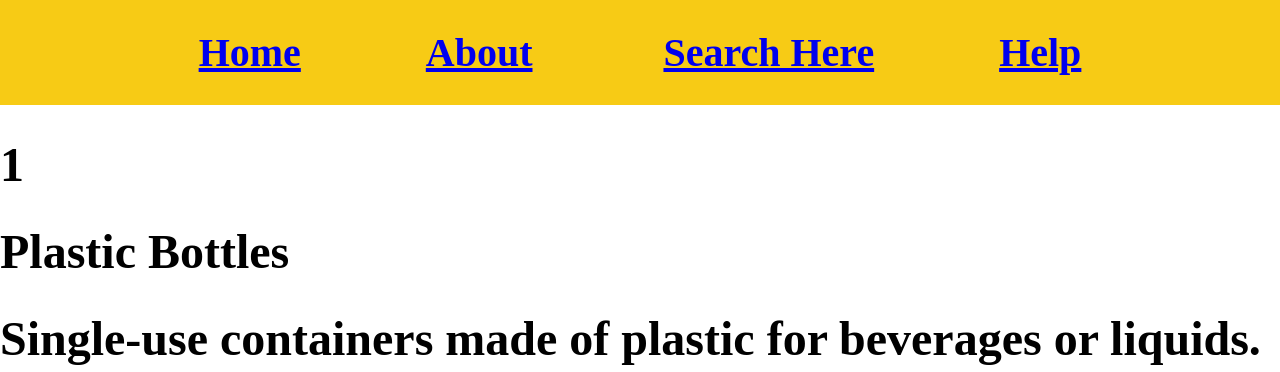
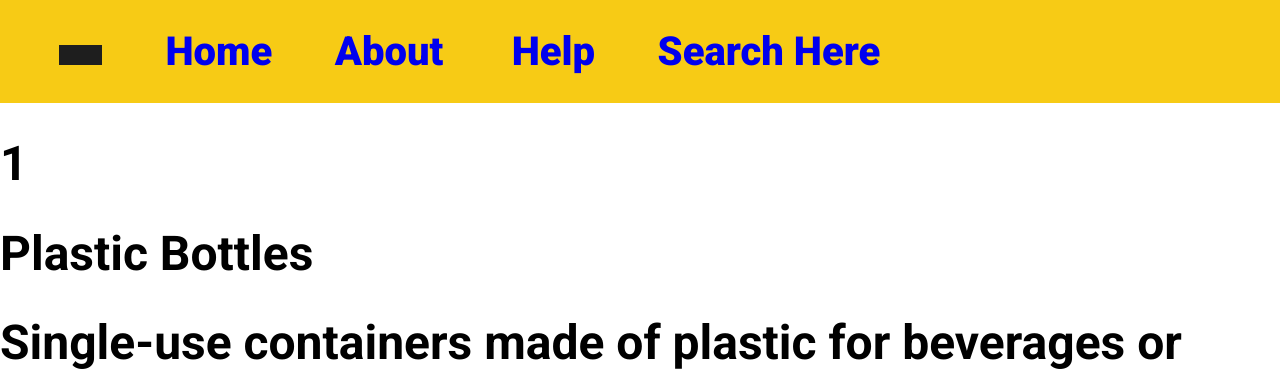
Before and after one commit to jackmenty/2024_project, a Flask app: page /item/1 in a window 1280 px wide. Shown: the top 372 px of the page. Run offline with Flask 3, Linux system fonts and the light colour scheme; data comes from the database, SQL or seed files in the repository.

Commit message:
added font

```diff
--- a/Routes.py
+++ b/Routes.py
@@ -4,52 +4,39 @@ import sqlite3
 app = Flask(__name__)
 
 
-@app.route('/')
+@app.route('/') #Route to the homepage
 def homepage():
-    conn = sqlite3.connect("Webdatabase.db")
-    cur = conn.cursor()
-    cur.execute("SELECT bins FROM Trash")
-    bins = cur.fetchone()
-    color = "#246eff"
-    if bins == 1:
-        color = "#246eff"
-    if bins == 2 or bins == 6:
-        color = "#ff495c"
-    if bins == 3 or bins == 5 or bins == 7 or bins == 8:
-        color = "#f7cb15"
-    if bins == 4:
-        color = "#3ddc97"
-    return render_template('home.html', bins=bins, color=color)
+    color = "#246eff" #this variable defines the navigation bar color, this will appear in most pages
+    return render_template('home.html', color=color)
 
-@app.route('/about')
+@app.route('/about') #Route to the about page
 def aboutpage():
     color = "#246eff"
     return render_template('about.html', color=color)
 
-@app.route('/help')
+@app.route('/help') #Route to the help page
 def helppage():
     color = "#246eff"
     return render_template('help.html', color=color)
 
-@app.route('/item/<int:id>')
+@app.route('/item/<int:id>') #Route to a page about an item
 def item(id):
     conn = sqlite3.connect("Webdatabase.db")
     cur = conn.cursor()
-    cur.execute("SELECT * FROM Trash WHERE id=?", (id,))
+    cur.execute("SELECT * FROM Trash WHERE id=?", (id,))  #Selects all information of a row where the ID equals to the page ID
     trash = cur.fetchone()
     idp = id+1
     idm = id-1
-    if id == 10:
+    if id == 10: #Limits the user for going past the page beyond the number of items
         id = 10
         idp = id
-    if id == 1:
+    if id == 1: #Limits the user for going past the page beyond the number of items
         id = 1
         idm = id
     cur = conn.cursor()
     cur.execute("SELECT bins FROM Trash WHERE id=?", (id,))
     bins = cur.fetchone()
     color = "#246eff"
-    print(bins)
     if bins == (1,):
         color = "#246eff"
     if bins == (2,) or bins == (6,):
--- a/static/style.css
+++ b/static/style.css
@@ -7,29 +7,32 @@ nav {
 /* by using "nav ul" instead of just "ul", only an unordered list in the nav bar will take on this styling, meaning it doesn't mess up unordered lists in the main content */
 nav ul {
   list-style-type: none;
-    text-align: center;
+  text-align: left;
   margin-top: 0px;
-    padding: 2.25%;
+  padding: 2.2%;
 }
 
 nav li {
   display: inline;
-    margin-top: 100%;
-    margin-bottom: 100%;
-    padding: 2.45%;
-    margin-left: 2.5%;
-    margin-right: 2.5%;
+  padding: 2.39%;
   font-size: 250%;
+  font-family: "Roboto", sans-serif;
+  font-weight: 900;
+  font-style: normal;
 }
+
+
 
 nav ul li:hover {
   opacity: 0.5;
-    background-color: #6e6e6e;
+  background-color: #f8f8f8;
+  text-decoration: none
 }
+
 
 .nav-bar {
   display: grid;
-    grid-template-columns: 1fr 1fr 1fr 1fr;
+  grid-template-columns: 1fr 1fr 1fr 1fr 1fr;
 }
 
 .nav-bar-item {
@@ -53,14 +56,20 @@ body {
   padding-top: 40px;
   padding-bottom: 40px;
   font-size: 40px;
+  font-family: "Roboto", sans-serif;
+  font-weight: 900;
+  font-style: normal;
   }
 
-img {
+.image {
   width: 600px;
 }
 
 h1{
   font-size: 300%;
+  font-family: "Roboto", sans-serif;
+  font-weight: 700;
+  font-style: normal;
 }
 
 .display{
@@ -74,12 +83,100 @@ br{
 }
 
 main a{
+  margin:10px;
   padding:10px;
   border:1px solid #ccc;
   border-radius:5px;
   text-decoration:none;
+  font-family: "Roboto", sans-serif;
+  font-weight: 500;
+  font-style: normal;
+}
+a{
+  text-decoration: none;
 }
 
 main div{
   margin:5%
 }
+.logo{
+  width: 3.5%;
+  margin-top:0;
+  margin-right: 2.5%;
+  margin-left: 2.5%;
+
+}
+
+/*
+.roboto-thin {
+    font-family: "Roboto", sans-serif;
+    font-weight: 100;
+    font-style: normal;
+  }
+
+.roboto-light {
+    font-family: "Roboto", sans-serif;
+    font-weight: 300;
+    font-style: normal;
+  }
+
+.roboto-regular {
+    font-family: "Roboto", sans-serif;
+    font-weight: 400;
+    font-style: normal;
+  }
+
+.roboto-medium {
+    font-family: "Roboto", sans-serif;
+    font-weight: 500;
+    font-style: normal;
+  }
+
+.roboto-bold {
+    font-family: "Roboto", sans-serif;
+    font-weight: 700;
+    font-style: normal;
+  }
+
+.roboto-black {
+    font-family: "Roboto", sans-serif;
+    font-weight: 900;
+    font-style: normal;
+  }
+
+.roboto-thin-italic {
+    font-family: "Roboto", sans-serif;
+    font-weight: 100;
+    font-style: italic;
+  }
+
+.roboto-light-italic {
+    font-family: "Roboto", sans-serif;
+    font-weight: 300;
+    font-style: italic;
+  }
+
+.roboto-regular-italic {
+    font-family: "Roboto", sans-serif;
+    font-weight: 400;
+    font-style: italic;
+  }
+
+.roboto-medium-italic {
+    font-family: "Roboto", sans-serif;
+    font-weight: 500;
+    font-style: italic;
+  }
+
+.roboto-bold-italic {
+    font-family: "Roboto", sans-serif;
+    font-weight: 700;
+    font-style: italic;
+  }
+
+.roboto-black-italic {
+    font-family: "Roboto", sans-serif;
+    font-weight: 900;
+    font-style: italic;
+  }
+   */
--- a/templates/item.html
+++ b/templates/item.html
@@ -3,7 +3,7 @@
 <h1>{{trash[0]}}</h1>
 <h1>{{trash[1]}}</h1>
 <h1>{{trash[2]}}</h1>
-<img src = "/static/images/{{trash[5]}}"/>
+<img src = "/static/images/{{trash[5]}}" class = "image"/>
 <div>
     <a href="{{ '/item/%s'%idp }}">next</a>
     <a href="{{ '/item/%s'%idm }}">previous</a>
--- a/templates/layout.html
+++ b/templates/layout.html
@@ -4,6 +4,9 @@
 <head>
     <title> Trashed Questions</title>
     <link rel="stylesheet" href="/static/style.css" />
+    <link rel="preconnect" href="https://fonts.googleapis.com">
+    <link rel="preconnect" href="https://fonts.gstatic.com" crossorigin>
+    <link href="https://fonts.googleapis.com/css2?family=Roboto:ital,wght@0,100;0,300;0,400;0,500;0,700;0,900;1,100;1,300;1,400;1,500;1,700;1,900&display=swap" rel="stylesheet">
 </head>
 
 <body>
--- a/templates/navbar.html
+++ b/templates/navbar.html
@@ -1,6 +1,7 @@
 <ul>
+    <a href="#"><img src="/static/images/Capture.PNG" class="logo"></a>
     <li><a href="/">Home</a></li>
     <li><a href="/about">About</a> </li>
+    <li><a href="/help">Help</a></li>
     <li><a href="/search">Search Here</a></li>
-    <li><a href="/help">Help</a></li>
 </ul>
```
Also changed, not shown: static/images/Capture.PNG (added). Lines whose indentation alone changed are shown as unchanged.
